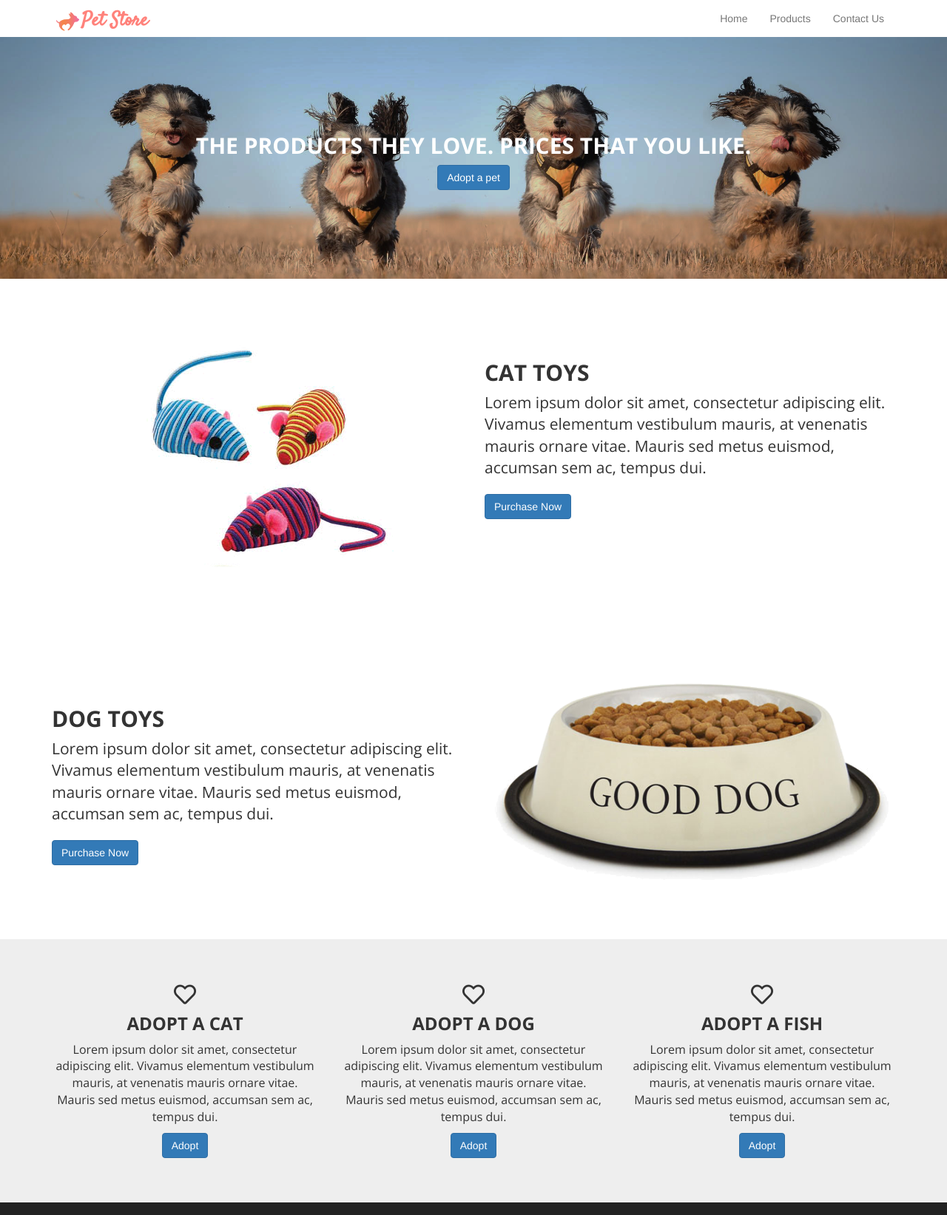
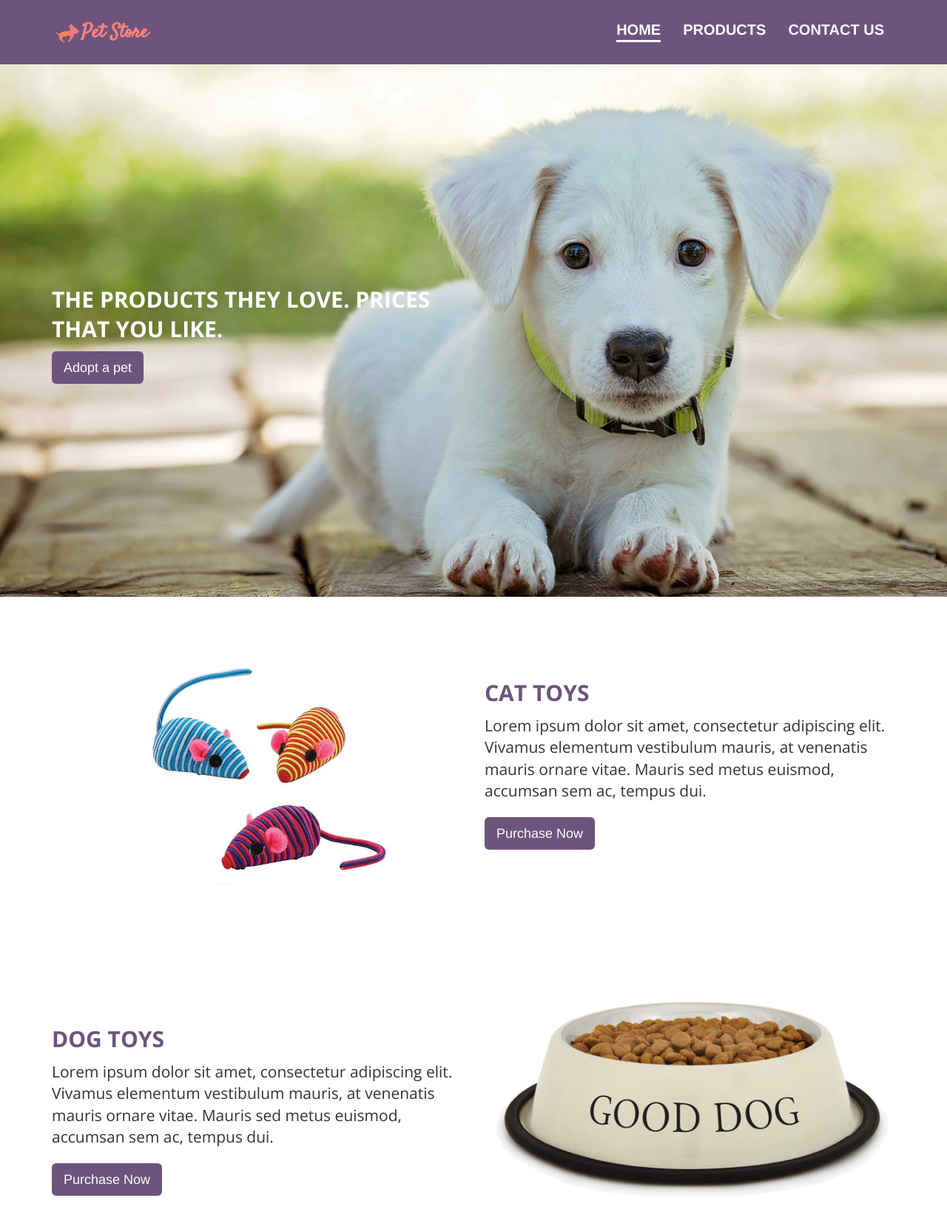
Before and after one commit to GeekwiseB2/petstore-2018-solution, a plain HTML site: page index.html in a window 1280 px wide. Shown: the top 1643 px of the page at 74% size. Drawn offline with nearby package versions, Linux system fonts and the light colour scheme.

Commit message:
part 2 solution

```diff
--- a/css/styles.css
+++ b/css/styles.css
@@ -21,15 +21,34 @@ h1, h2, h3, h4, h5, h6 {
     font-weight: 700;
 }
 
+h2 {
+    line-height: 40px;
+}
+
 p {
     font-family: 'Open Sans', sans-serif;
     font-weight: 300;
+}
+
+.btn {
+    border:none;
+}
+
+.btn-primary {
+    background:#6c547d;
+}
+
+.btn-primary:hover, .btn-primary:active, .btn-primary:focus {
+    background:#8a69a2;
 }
 
 .feature-text {
     text-align: center;
 }
 
+.color-text-primary {
+    color:#6c547d;
+}
 /* nav */
 .navbar {
     border-radius:0;
@@ -38,7 +57,20 @@ p {
 }
 
 .navbar-default {
-    background:#ffffff;
+    background:#6c547d;
+}
+
+.navbar-default .navbar-nav > li > a,
+.navbar-default .navbar-nav > li > a:active,
+.navbar-default .navbar-nav > li > a:focus {
+    color:#ffffff;
+    font-weight: 700;
+    font-size: 20px;
+    text-transform: uppercase;
+}
+
+.navbar-default .navbar-nav > li > a:hover {
+    color:#ffffff;
 }
 
 .logo {
@@ -53,11 +85,27 @@ p {
 }
 
 /* jumbotron */
-.jumbotron {
-	background-image: url("../img/hero.jpg");
+.home-jumbotron {
+	background-image: url("../img/hero2.jpg");
 	background-size: cover;
 	background-position: center;
     margin-bottom:0px;
+    display: flex;
+    align-items: center;
+    height: 90vh;
+    min-height: 400px;
+    text-align: center;
+}
+
+.contact-jumbotron {
+    background-image: url("../img/hero.jpg");
+    background-size: cover;
+    background-position: center;
+    margin-bottom:0px;
+    display: flex;
+    align-items: center;
+    padding-top:100px;
+    padding-bottom:100px;
 }
 
 .jumbotron h2 {
@@ -83,6 +131,16 @@ p {
     background:#eeeeee;
 }
 
+/* CONTACT PAGE */
+.contact-section {
+    padding-top:60px;
+    padding-bottom:60px;
+}
+
+.contact-list li:nth-child(even) {
+    background:#f3f3f3;
+}
+
 /* FOOTER */
 .footer-section {
     background:#222222;
@@ -99,10 +157,35 @@ p {
     color:#ffffff;
 }
 
+@media only screen and (min-width : 768px) {
+    .navbar-header {
+        padding-top:16px;
+        padding-bottom:16px;
+    }
+
+    .navbar-nav>li>a {
+        padding-top:30px;
+        padding-bottom:30px;
+    }
+}
+
 @media only screen and (min-width : 992px) {
-    .jumbotron {
-        padding-top:120px;
-        padding-bottom:120px;
+    .nav-main-link {
+        display: inline-block;
+        padding-bottom:4px;
+    }
+
+    .nav-main-link:hover {
+        border-bottom:3px solid #ffffff;
+    }
+
+    .nav-main-link.active-link {
+        border-bottom:3px solid #ffffff;
+    }
+
+    .home-jumbotron {
+        min-height: 600px;
+        text-align: left;
     }
 
     .feature-text {
--- a/index.html
+++ b/index.html
@@ -25,7 +25,7 @@
             <span class="icon-bar"></span>
             <span class="icon-bar"></span>
           </button>
-          <a class="navbar-brand" href="#">
+          <a class="navbar-brand" href="index.html">
               <img class="pull-left logo" src="img/petstore_logo.png" alt="Pet Store Logo">
               <h1 class="pull-left text-center">Pet Store</h1>
               <div class="clearfix"></div>
@@ -36,18 +36,22 @@
         <div class="collapse navbar-collapse" id="bs-example-navbar-collapse-1">
 
           <ul class="nav navbar-nav navbar-right">
-            <li><a href="#">Home</a></li>
-            <li><a href="#">Products</a></li>
-            <li><a href="#">Contact Us</a></li>
+            <li><a href="index.html"><span class="nav-main-link active-link">Home</span></a></li>
+            <li><a href="#"><span class="nav-main-link">Products</span></a></li>
+            <li><a href="contact.html"><span class="nav-main-link">Contact Us</span></a></li>
           </ul>
         </div><!-- /.navbar-collapse -->
       </div><!-- /.container -->
   </nav><!-- /.navbar -->
 
-	<div class="jumbotron">
-		<div class="container text-center">
-			<h2 class="text-uppercase">The products they love. Prices that you like.</h2>
-            <a class="btn btn-primary" href="#">Adopt a pet</a>
+	<div class="jumbotron home-jumbotron">
+		<div class="container">
+            <div class="row">
+                <div class="col-md-6">
+                    <h2 class="text-uppercase color-text-primary">The products they love. Prices that you like.</h2>
+                    <a class="btn btn-primary btn-lg" href="#">Adopt a pet</a>
+                </div>
+            </div>
 		</div><!-- /.container -->
 	</div><!-- /.jumbotron -->
 
@@ -58,9 +62,9 @@
                     <img src="img/product2.png" class="img-responsive center-block">
                 </div>
                 <div class="col-md-6 feature-text">
-                    <h2 class="text-uppercase">Cat Toys</h2>
+                    <h2 class="text-uppercase color-text-primary">Cat Toys</h2>
                     <p class="lead">Lorem ipsum dolor sit amet, consectetur adipiscing elit. Vivamus elementum vestibulum mauris, at venenatis mauris ornare vitae. Mauris sed metus euismod, accumsan sem ac, tempus dui.</p>
-                    <a class="btn btn-primary" href="#">Purchase Now</a>
+                    <a class="btn btn-primary btn-lg" href="#">Purchase Now</a>
                 </div>
             </div><!-- /.row -->
         </div><!-- /.container -->
@@ -73,9 +77,9 @@
                     <img src="img/product1.png" class="img-responsive center-block">
                 </div>
                 <div class="col-md-6 col-md-pull-6 feature-text">
-                    <h2 class="text-uppercase">Dog Toys</h2>
+                    <h2 class="text-uppercase color-text-primary">Dog Toys</h2>
                     <p class="lead">Lorem ipsum dolor sit amet, consectetur adipiscing elit. Vivamus elementum vestibulum mauris, at venenatis mauris ornare vitae. Mauris sed metus euismod, accumsan sem ac, tempus dui.</p>
-                    <a class="btn btn-primary" href="#">Purchase Now</a>
+                    <a class="btn btn-primary btn-lg" href="#">Purchase Now</a>
                 </div>
             </div><!-- /.row -->
         </div><!-- /.container -->
@@ -85,28 +89,28 @@
         <div class="container text-center">
             <div class="row">
                 <div class="col-md-4 hidden-xs hidden-sm adopt-item">
-                    <i class="far fa-heart" aria-hidden="true"></i>
-                    <h3 class="text-uppercase">Adopt a Cat</h3>
+                    <i class="far fa-heart color-text-primary" aria-hidden="true"></i>
+                    <h3 class="text-uppercase color-text-primary">Adopt a Cat</h3>
                     <p>Lorem ipsum dolor sit amet, consectetur adipiscing elit. Vivamus elementum vestibulum mauris, at venenatis mauris ornare vitae. Mauris sed metus euismod, accumsan sem ac, tempus dui.</p>
-                    <a class="btn btn-primary" href="">Adopt</a>
+                    <a class="btn btn-primary btn-lg" href="">Adopt</a>
                 </div>
                 <div class="col-md-4 hidden-xs hidden-sm adopt-item">
-                    <i class="far fa-heart" aria-hidden="true"></i>
-                    <h3 class="text-uppercase">Adopt a Dog</h3>
+                    <i class="far fa-heart color-text-primary" aria-hidden="true"></i>
+                    <h3 class="text-uppercase color-text-primary">Adopt a Dog</h3>
                     <p>Lorem ipsum dolor sit amet, consectetur adipiscing elit. Vivamus elementum vestibulum mauris, at venenatis mauris ornare vitae. Mauris sed metus euismod, accumsan sem ac, tempus dui.</p>
-                    <a class="btn btn-primary" href="">Adopt</a>
+                    <a class="btn btn-primary btn-lg" href="">Adopt</a>
                 </div>
                 <div class="col-md-4 hidden-xs hidden-sm adopt-item">
-                    <i class="far fa-heart" aria-hidden="true"></i>
-                    <h3 class="text-uppercase">Adopt a Fish</h3>
+                    <i class="far fa-heart color-text-primary" aria-hidden="true"></i>
+                    <h3 class="text-uppercase color-text-primary">Adopt a Fish</h3>
                     <p>Lorem ipsum dolor sit amet, consectetur adipiscing elit. Vivamus elementum vestibulum mauris, at venenatis mauris ornare vitae. Mauris sed metus euismod, accumsan sem ac, tempus dui.</p>
-                    <a class="btn btn-primary" href="">Adopt</a>
+                    <a class="btn btn-primary btn-lg" href="">Adopt</a>
                 </div>
                 <div class="col-xs-12 visible-xs-block visible-sm-block adopt-item">
-                    <i class="far fa-heart" aria-hidden="true"></i>
-                    <h3 class="text-uppercase">Adopt an Animal</h3>
+                    <i class="far fa-heart color-text-primary" aria-hidden="true"></i>
+                    <h3 class="text-uppercase color-text-primary">Adopt an Animal</h3>
                     <p>Lorem ipsum dolor sit amet, consectetur adipiscing elit. Vivamus elementum vestibulum mauris, at venenatis mauris ornare vitae. Mauris sed metus euismod, accumsan sem ac, tempus dui.</p>
-                    <a class="btn btn-primary" href="">Adopt</a>
+                    <a class="btn btn-primary btn-lg" href="">Adopt</a>
                 </div>
             </div><!-- /.row -->
         </div><!-- /.container -->
```
Also changed, not shown: contact.html (added, +102 -0 lines), img/hero2.jpg (added), img/petstore-contact-md-lg-view.png (added), img/petstore-contact-xs-sm-view.png (added), 1 other file.
